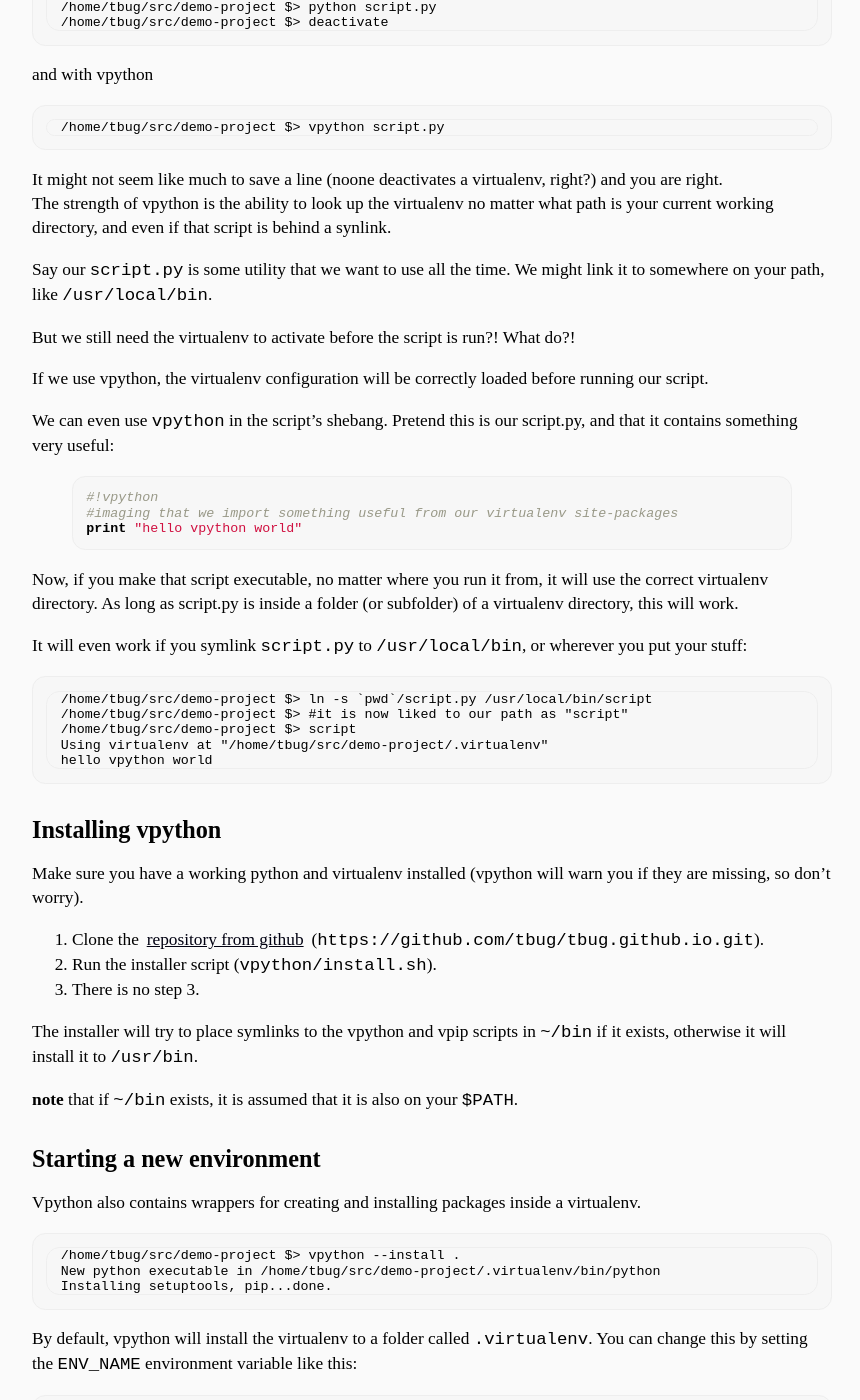
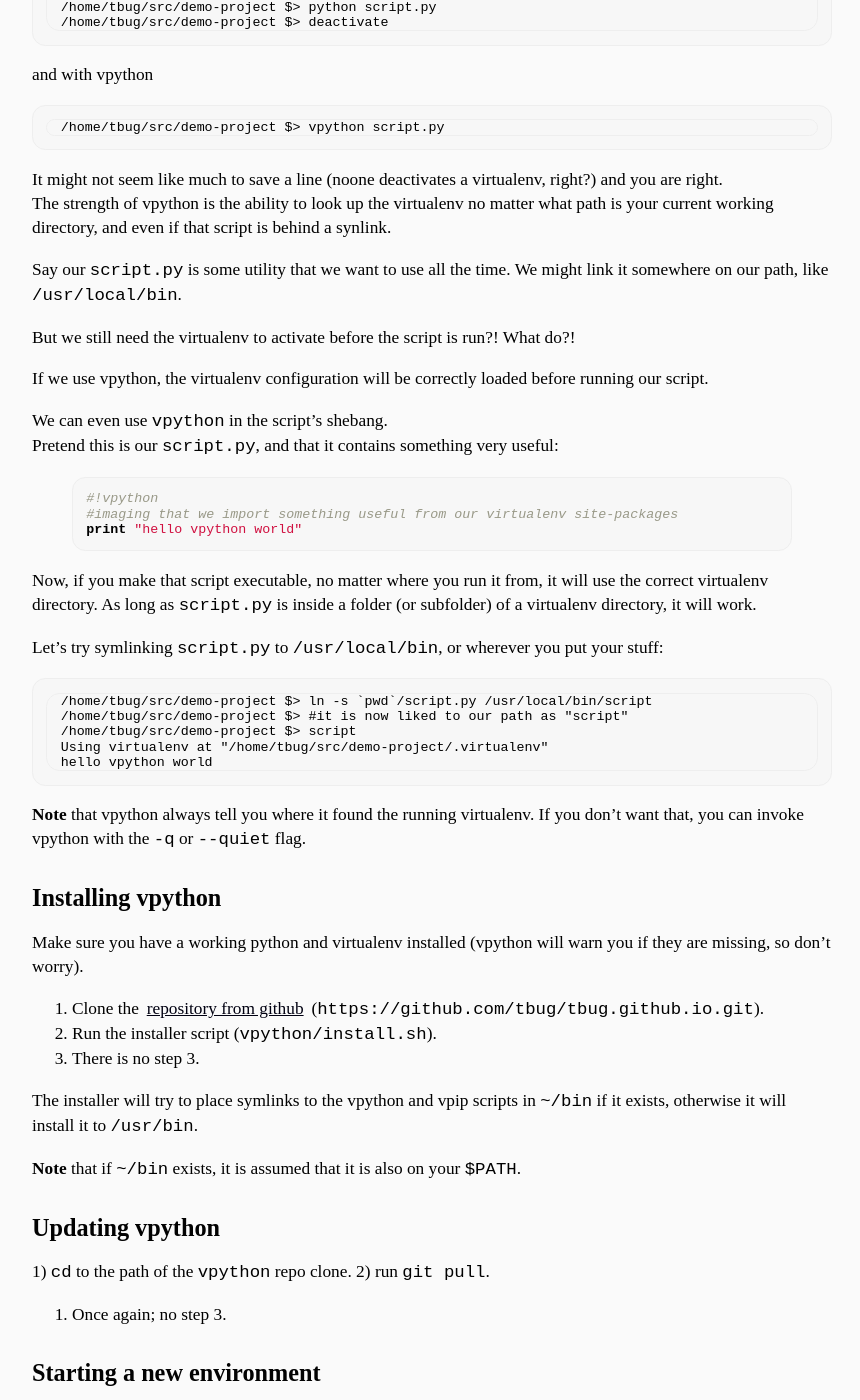
Before and after one commit to henriktudborg/henriktudborg.github.io, a Jekyll site: the page built from _posts/2014-03-31-vpython.md, in a window 1280 px wide and 1400 px high, scrolled down 870 px. Shown: the whole window, without its empty margins (208-1068 px from the left). Built offline with Jekyll 4.4.1, drawn with Linux system fonts in a browser that asks for light colours; some web fonts are replaced; Markdown is read by kramdown in place of the engine named in the settings; some of the changed text lies outside the part shown.

Commit message:
Reviewing vpython post

```diff
--- a/_posts/2014-03-31-vpython.md
+++ b/_posts/2014-03-31-vpython.md
@@ -59,7 +59,7 @@ no matter what path is your current working directory, and even if that script
 is behind a synlink.
 
 Say our `script.py` is some utility that we want to use all the time.
-We might link it to somewhere on your path, like `/usr/local/bin`.
+We might link it somewhere on our path, like `/usr/local/bin`.
 
 But we still need the virtualenv to activate before the script is run?! What do?!
 
@@ -67,7 +67,7 @@ If we use vpython, the virtualenv configuration will be correctly loaded before
 running our script.
 
 We can even use `vpython` in the script's shebang.
-Pretend this is our script.py, and that it contains something very useful:
+Pretend this is our `script.py`, and that it contains something very useful:
 
 {% highlight python %}
 #!vpython
@@ -76,10 +76,10 @@ print "hello vpython world"
 {% endhighlight %}
 
 Now, if you make that script executable, no matter where you run it from, it will
-use the correct virtualenv directory. As long as script.py is inside a folder
-(or subfolder) of a virtualenv directory, this will work.
+use the correct virtualenv directory. As long as `script.py` is inside a folder
+(or subfolder) of a virtualenv directory, it will work.
 
-It will even work if you symlink `script.py` to `/usr/local/bin`, or wherever
+Let's try symlinking `script.py` to `/usr/local/bin`, or wherever
 you put your stuff:
 
     /home/tbug/src/demo-project $> ln -s `pwd`/script.py /usr/local/bin/script
@@ -88,8 +88,11 @@ you put your stuff:
     Using virtualenv at "/home/tbug/src/demo-project/.virtualenv"
     hello vpython world
 
+**Note** that vpython always tell you where it found the running virtualenv.
+If you don't want that, you can invoke vpython with the `-q` or `--quiet` flag.
+
 Installing vpython
---------------------------
+---------------------------
 
 Make sure you have a working python and virtualenv installed
 (vpython will warn you if they are missing, so don't worry).
@@ -101,7 +104,14 @@ Make sure you have a working python and virtualenv installed
 The installer will try to place symlinks to the vpython and vpip scripts
 in `~/bin` if it exists, otherwise it will install it to `/usr/bin`.
 
-**note** that if `~/bin` exists, it is assumed that it is also on your `$PATH`.
+**Note** that if `~/bin` exists, it is assumed that it is also on your `$PATH`.
+
+Updating vpython
+--------------------------
+
+1) `cd` to the path of the `vpython` repo clone.
+2) run `git pull`.
+3. Once again; no step 3.
 
 
 Starting a new environment
```
Also changed, not shown: other parts of _posts/2014-03-31-vpython.md (+2 -1 lines).
